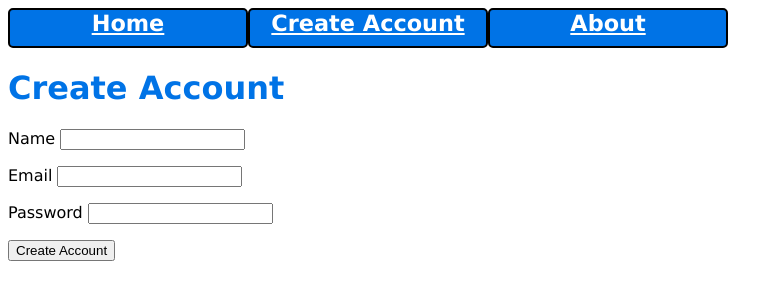
After one commit to jn102/wander-wellesley, a Flask app: page /createaccount/ in a window 1280 px wide. The commit adds this page. Shown: the top 300 px of the page, without its empty margins (0-783 px from the left). Run offline with Flask 3, Linux system fonts and the light colour scheme.

Commit message:
basic create account

```diff
--- a/app.py
+++ b/app.py
@@ -15,7 +15,7 @@ app.secret_key = secrets.token_hex()
 # For CRUD and Ajax, use your personal db
 # For project work, use your team db
 
-print(dbi.conf('ww123_db'))
+print(dbi.conf('wanderw_db'))
 
 # This gets us better error messages for certain common request errors
 app.config['TRAP_BAD_REQUEST_ERRORS'] = True
@@ -29,6 +29,35 @@ def about():
     flash('this is a flashed message')
     return render_template('about.html', page_title='About Us')
 
+@app.route('/createaccount/', methods = ['GET', 'POST'])
+def create_account():
+    if request.method == 'GET':
+        return render_template('createAccount.html', page_title='Create Account')
+    if request.method == 'POST':
+        name = request.form.get('name')
+        email = request.form.get('email')
+        password = request.form.get('password')
+        if not email.endswith("@wellesley.edu"):
+            flash("Must use a Wellesley Email")
+            return render_template('createAccount.html', page_title='Create Account')
+        else:
+            with dbi.connect() as conn:
+                with dbi.dict_cursor(conn) as curs:
+                    curs.execute('''
+                            select email from user
+                            where email = %s''',
+                            [email])
+                    if curs.fetchall():
+                        flash("There is already an account using " + email)
+                        return render_template('createAccount.html', page_title='Create Account')
+                    curs.execute('''INSERT INTO user(email, name)
+                                    VALUES(%s, %s)''',
+                                    [email, name])
+                    conn.commit()
+                    flash("Account created for " + email)
+
+        return redirect(url_for('index'))
+
 if __name__ == '__main__':
     import sys, os
     if len(sys.argv) > 1:
--- a/templates/base.html
+++ b/templates/base.html
@@ -15,6 +15,7 @@
 <nav>
   <ul>
     <li><a href="{{url_for('index')}}">Home</a></li>
+    <li><a href="{{url_for('create_account')}}">Create Account</a></li>
     <li><a href="{{url_for('about')}}">About</a></li>
   </ul>
 </nav>
--- /dev/null
+++ b/templates/createAccount.html
@@ -0,0 +1,15 @@
+{% extends "base.html" %}
+
+{% block main_content %}
+<h1>Create Account</h1>
+
+<form method = 'POST' action = "{{url_for('create_account')}}">
+    <p><label> Name <input type="text" required name="name"></label></p>
+    <p><label> Email <input type="text" required name="email"></label></p>
+    <p><label> Password <input type="text" required name="password"></label></p>
+    <p><button id = "submitbutton"
+        type="submit">Create Account</button></p>
+
+</form>
+
+{% endblock %}
```
Also changed, not shown: templates/main.html (+6 -2 lines).
